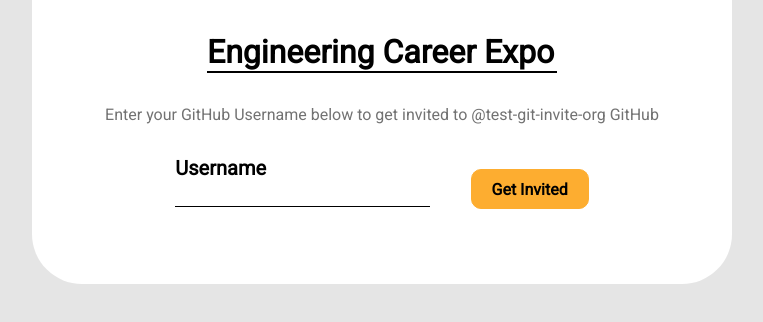
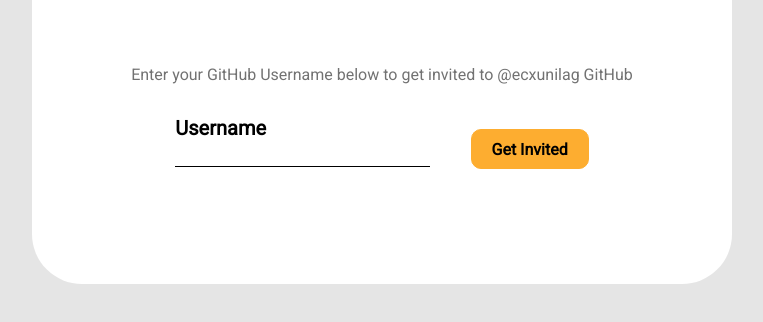
Before and after one commit to Kodi-ezike/ecx-github, a plain HTML site: page index.html in a window 1280 px wide. Shown: the part 212-534 px from the top of the page, without its empty margins (258-1021 px from the left). Drawn offline with Linux system fonts and the light colour scheme.

Commit message:
Update index.html

```diff
--- a/index.html
+++ b/index.html
@@ -13,8 +13,7 @@
         <div class="container">
             <img src="ecx-logo.png" alt="logo" class="logo">
             <div id="main" class="main">
-                <h1>Engineering Career Expo</h1>
-                <p class="text">Enter your GitHub Username below to get invited to @test-git-invite-org GitHub</p>
+                <p class="text">Enter your GitHub Username below to get invited to @ecxunilag GitHub</p>
                 <div class="result">
                     <div>
                     <label for="text">Username</label>
```
